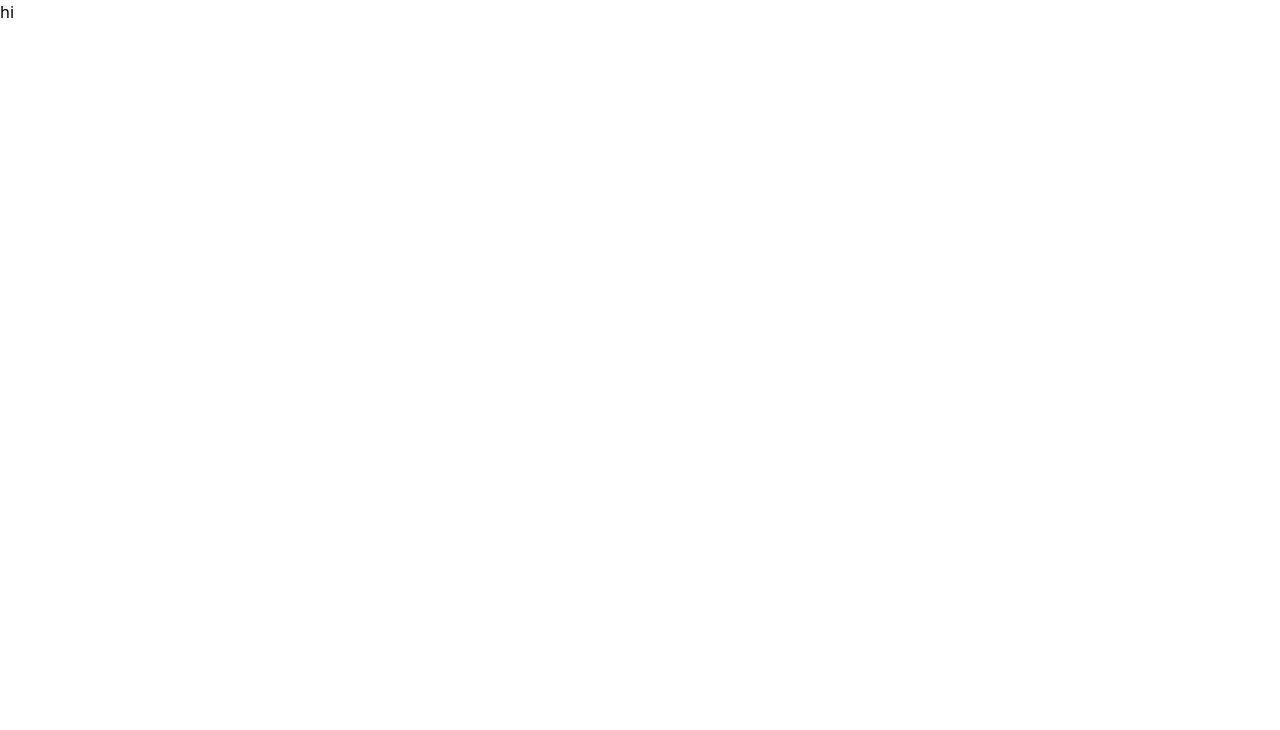
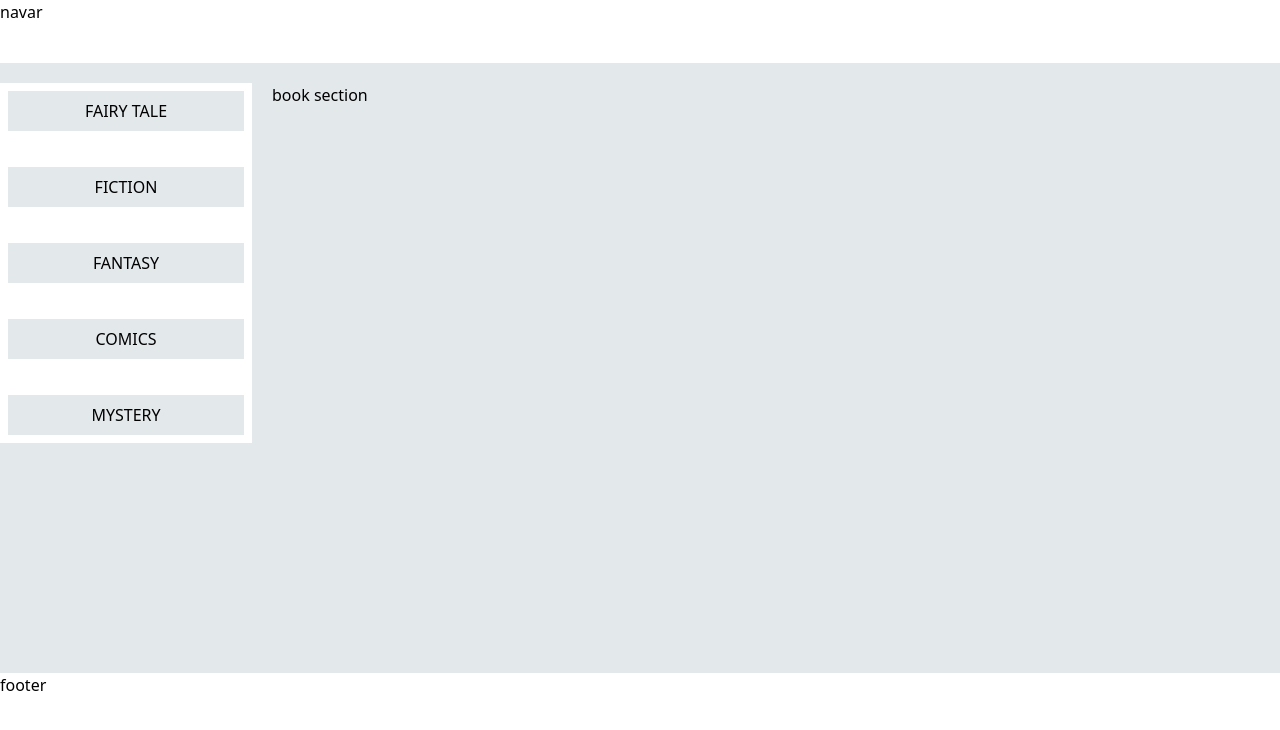
Before and after one commit to Loshan2001/Library_ManagementApplication, a React (Vite) app: page / in a window 1280 px wide. Shown: the top 730 px of the page. Built offline with nearby package versions, Linux system fonts and the light colour scheme.

Commit message:
set the folder structure and implment home grid area

```diff
--- a/src/App.tsx
+++ b/src/App.tsx
@@ -1,12 +1,11 @@
-
+ import React from 'react'
 import './App.css'
-
-function App() {
-
+import Home from './components/Home/Home'
+const App: React.FC = ()=>{
 
   return (
     <>
-     hi
+     <Home/>
     </>
   )
 }
--- /dev/null
+++ b/src/components/Home/Home.css
@@ -0,0 +1,29 @@
+.wrapper{
+    min-width: 100vh;
+    min-height: 100vh;
+    display: grid;
+    grid-template-areas: 'header header'
+                         'aside main'
+                         'footer footer';
+    grid-template-columns: 1fr 4fr;
+    grid-template-rows: 1fr 9fr 2fr;
+    gap:20px;
+}
+
+.header{
+    grid-area: header;
+
+}
+
+.aside{
+    grid-area: aside;
+
+}
+.main{
+    grid-area: main;
+
+}
+.footer{
+    grid-area: footer;
+
+}
--- /dev/null
+++ b/src/components/Home/Home.tsx
@@ -0,0 +1,17 @@
+import React from 'react'
+import './Home.css'
+import Sidebar from '../Sidebar'
+const Home:React.FC =()=> {
+  return (
+    <>
+    <section className='wrapper bg-primary'>
+    <header className='header bg-white'>navar</header>
+    <aside className='aside bg-primary'><Sidebar/></aside>
+    <main className='main bg-primary'>book section</main>
+    <footer className='footer bg-white'>footer</footer>
+    </section>
+    </>
+  )
+}
+
+export default Home
--- /dev/null
+++ b/src/components/Sidebar.tsx
@@ -0,0 +1,19 @@
+import React from 'react'
+
+const Sidebar:React.FC =()=> {
+  return (
+    <>
+     <div>
+        <ul className='flex flex-col flex-warp gap-9 items-start bg-white h-full p-2 text-center'>
+            <div className='p-2 bg-primary hover:bg-secondary uppercase w-full '><li>Fairy Tale</li></div>
+            <div className='p-2 bg-primary hover:bg-secondary uppercase w-full'><li>Fiction</li></div>
+            <div className='p-2 bg-primary hover:bg-secondary uppercase w-full'><li>Fantasy</li></div>
+            <div className='p-2 bg-primary hover:bg-secondary uppercase w-full'><li>Comics</li></div>
+            <div className='p-2 bg-primary hover:bg-secondary uppercase w-full'><li>Mystery</li></div>
+        </ul>
+     </div>
+    </>
+  )
+}
+
+export default Sidebar
--- /dev/null
+++ b/src/components/UserCredential/Login.tsx
@@ -0,0 +1,11 @@
+import React from 'react'
+
+const Login: React.FC=()=> {
+  return (
+    <div>
+
+    </div>
+  )
+}
+
+export default Login
--- a/src/index.css
+++ b/src/index.css
@@ -1,3 +1,11 @@
 @tailwind base;
 @tailwind components;
 @tailwind utilities;
+
+@import url('https://fonts.googleapis.com/css2?family=Poppins:ital,wght@0,100;0,200;0,300;0,400;0,500;0,600;0,700;0,800;0,900;1,100;1,200;1,300;1,400;1,500;1,600;1,700;1,800;1,900&display=swap');
+
+*{
+    padding: 0;
+    margin: 0;
+    box-sizing: border-box;
+}
--- a/tailwind.config.js
+++ b/tailwind.config.js
@@ -5,7 +5,15 @@ module.exports = {
     './src/**/*.{js,ts,jsx,tsx}', // Add TypeScript files here
   ],
   theme: {
-    extend: {},
+    extend: {
+      colors:{
+        primary: '#e3e8eb',
+        secondary : '#c8d1d9'
+
+      }
+    },
+
   },
+
   plugins: [],
 }
```
